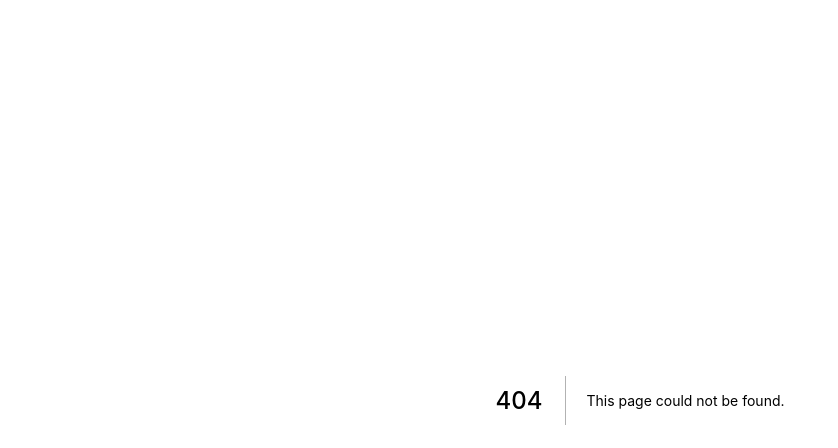
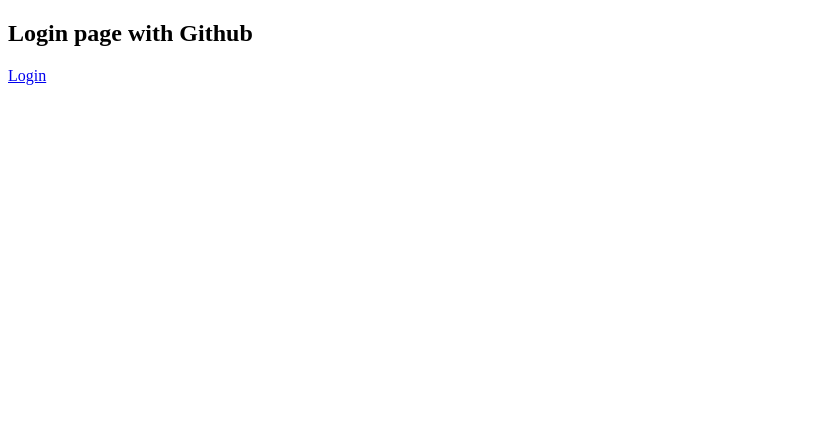
Before and after one commit to itishprasad30/guestbook-comment, a Next.js app: page /login in a window 1280 px wide. Before the commit this address had no page. Shown: the top 448 px of the page, without its empty margins (0-838 px from the left). Built offline with nearby package versions, Linux system fonts and the light colour scheme; no server answers.

Commit message:
login page

```diff
--- /dev/null
+++ b/pages/login.js
@@ -0,0 +1,57 @@
+import React from "react";
+import { useSession, signIn, signOut } from "next-auth/react";
+
+const login = () => {
+  const { data: session } = useSession();
+  //  if (session) {
+  //    return (
+  //
+  //    );
+  //  }
+  console.log(session);
+  return (
+    <div className="flex justify-center items-center min-h-screen">
+      <h2>Login page with Github</h2>
+      {!session && (
+        // eslint-disable-next-line @next/next/no-html-link-for-pages
+        <a
+          href="/api/auth/signin/github"
+          className="flex items-center justify-center my-4 font-bold h-8 bg-gray-200 dark:bg-gray-700 text-gray-900 dark:text-gray-100 rounded w-28"
+          onClick={(e) => {
+            e.preventDefault();
+            signIn("github");
+          }}
+        >
+          Login
+        </a>
+      )}
+      {session && <button onClick={() => signOut()}>logout</button>}
+      {/* {!session && (
+        <>
+          Not signed in <br />
+          <button onClick={() => signIn()}>Sign in</button>
+        </>
+      )}
+      {session && (
+        <div className="flex flex-col ">
+          Signed in as {session.user.email} <br />
+          <button onClick={() => signOut()}>Sign out</button>{" "}
+          <div className="flex mx-auto justify-center gap-7 items-center min-h-screen">
+            <div className=" rounded-full mt-9 ">
+              <img
+                src={session?.user?.image}
+                alt="image"
+                height="280"
+                width="280"
+              />
+            </div>
+            <h2 className="font-serif text-2xl ">{session?.user?.name}</h2>
+            <h3 className="font-mono text-xl ">{session?.user?.email}</h3>
+          </div>
+        </div>
+      )} */}
+    </div>
+  );
+};
+
+export default login;
```
